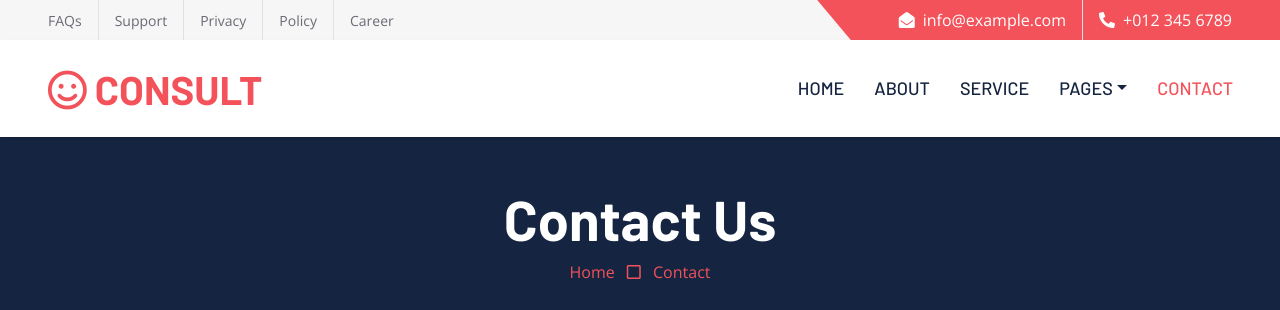
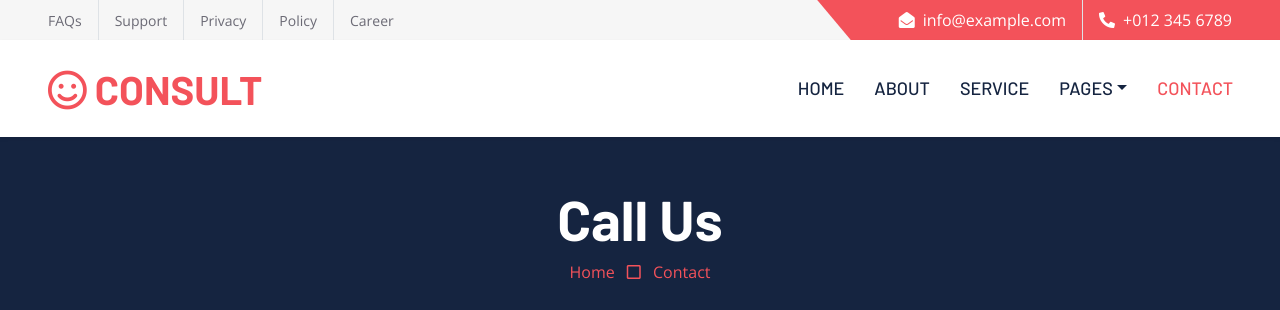
Before and after one commit to wome06/Webconsulting, a plain HTML site: page contact.html in a window 1280 px wide. Shown: the top 310 px of the page. Drawn offline with nearby package versions, Linux system fonts and the light colour scheme.

Commit message:
feature1

```diff
--- a/contact.html
+++ b/contact.html
@@ -93,7 +93,7 @@
     <div class="container-fluid bg-dark p-5">
         <div class="row">
             <div class="col-12 text-center">
-                <h1 class="display-4 text-white">Contact Us</h1>
+                <h1 class="display-4 text-white">Call Us</h1>
                 <a href="">Home</a>
                 <i class="far fa-square text-primary px-2"></i>
                 <a href="">Contact</a>
```
